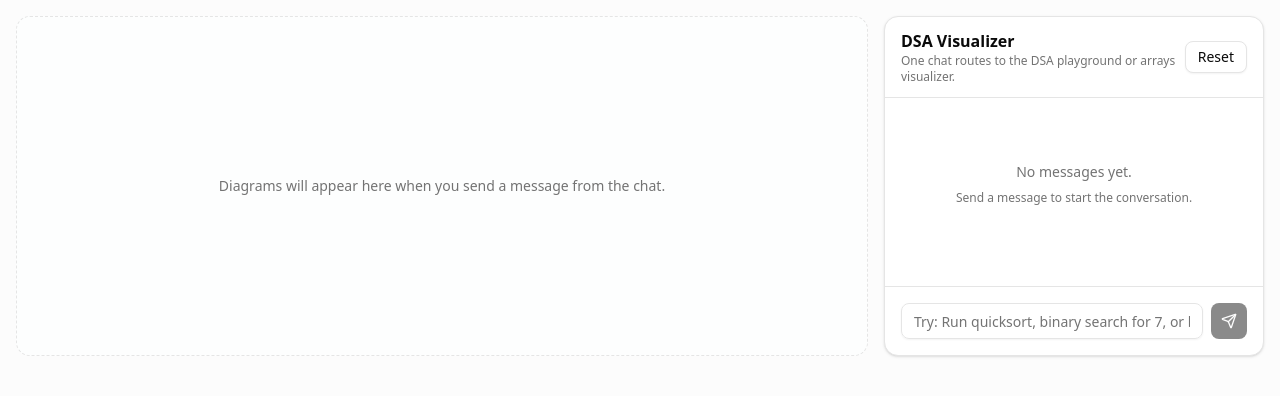
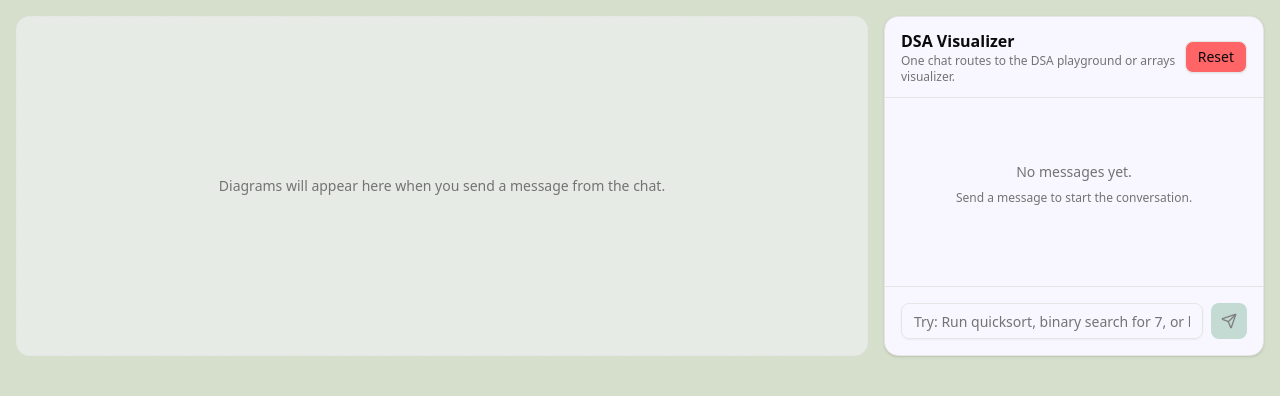
Before and after one commit to aparm539/calgaryhacks2026, a Next.js app: page / in a window 1280 px wide. Shown: the top 396 px of the page. Built offline with nearby package versions, Linux system fonts and the light colour scheme.

Commit message:
ui color push

```diff
--- a/app/globals.css
+++ b/app/globals.css
@@ -7,6 +7,7 @@
 
 @theme inline {
   --color-background: var(--background);
+  --color-buttonColor: var(--buttonColor);
   --color-foreground: var(--foreground);
   --font-sans: var(--font-geist-sans);
   --font-mono: var(--font-geist-mono);
@@ -50,9 +51,10 @@
 
 :root {
   --radius: 0.625rem;
-  --background: oklch(1 0 0);
+  --background: #c8d5b9;
+  --buttonColor: #8fc0a9;
   --foreground: oklch(0.145 0 0);
-  --card: oklch(1 0 0);
+  --card: #f8f7ff;
   --card-foreground: oklch(0.145 0 0);
   --popover: oklch(1 0 0);
   --popover-foreground: oklch(0.145 0 0);
--- a/components/chat-ui.tsx
+++ b/components/chat-ui.tsx
@@ -554,6 +554,7 @@ export function ChatUI({
           </p>
         </div>
         <Button
+          className="bg-red-400 hover:bg-red-300"
           type="button"
           variant="outline"
           size="sm"
--- a/components/flow-diagram.tsx
+++ b/components/flow-diagram.tsx
@@ -153,7 +153,7 @@ export function FlowDiagram({ code }: FlowDiagramProps) {
   }, []);
 
   return (
-    <div className="h-[360px] w-full overflow-hidden rounded-lg border bg-background">
+    <div className="h-[360px] w-full overflow-hidden rounded-lg border bg-card">
       <ReactFlow
         nodes={nodes}
         edges={edges}
--- a/components/ui/button.tsx
+++ b/components/ui/button.tsx
@@ -9,15 +9,15 @@ const buttonVariants = cva(
   {
     variants: {
       variant: {
-        default: "bg-primary text-primary-foreground hover:bg-primary/90",
+        default: "bg-buttonColor hover:cursor-pointer hover:bg-buttonColor/90",
         destructive:
-          "bg-destructive text-white hover:bg-destructive/90 focus-visible:ring-destructive/20 dark:focus-visible:ring-destructive/40 dark:bg-destructive/60",
+          "bg-buttonColor text-white hover:cursor-pointer hover:bg-buttonColor/90 focus-visible:ring-destructive/20 dark:focus-visible:ring-destructive/40 dark:bg-destructive/60",
         outline:
-          "border bg-background shadow-xs hover:bg-accent hover:text-accent-foreground dark:bg-input/30 dark:border-input dark:hover:bg-input/50",
+          "border bg-buttonColor hover:cursor-pointer shadow-xs hover:bg-buttonColor/30 hover:text-accent-foreground dark:bg-input/30 dark:border-input dark:hover:bg-input/50",
         secondary:
-          "bg-secondary text-secondary-foreground hover:bg-secondary/80",
+          "bg-buttonColor hover:cursor-pointer text-secondary-foreground hover:bg-buttonColor/80",
         ghost:
-          "hover:bg-accent hover:text-accent-foreground dark:hover:bg-accent/50",
+          "hover:bg-accent hover:text-accent-foreground hover:cursor-pointer dark:hover:bg-accent/50",
         link: "text-primary underline-offset-4 hover:underline",
       },
       size: {
```
